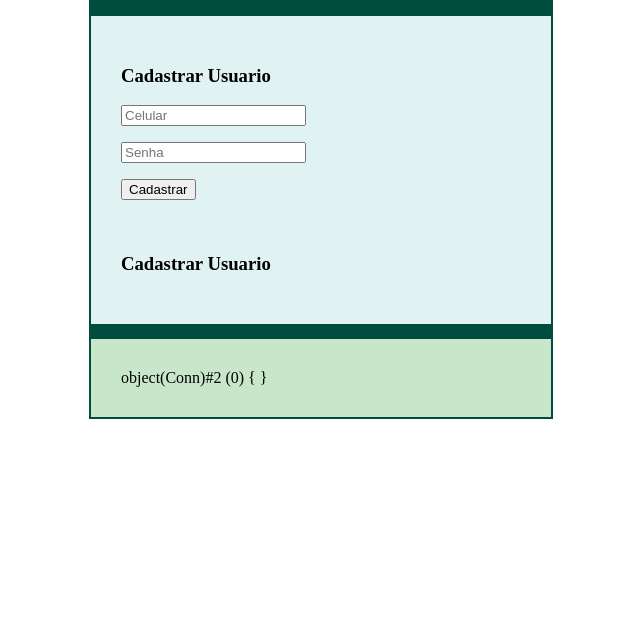
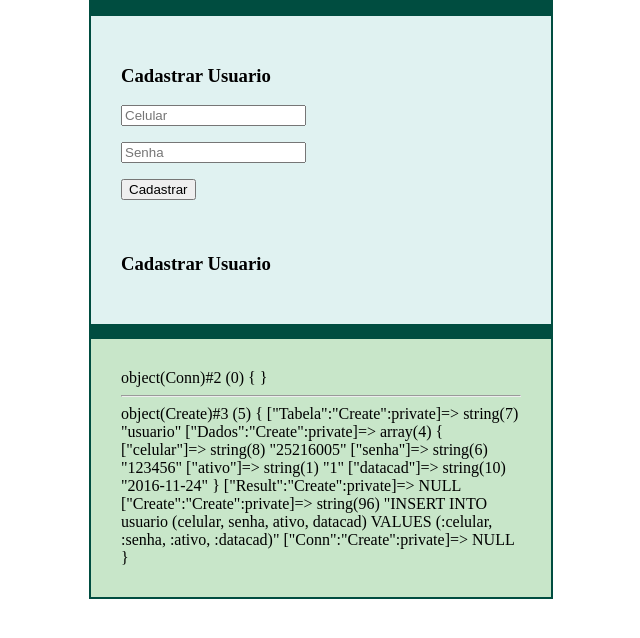
Before and after one commit to lmideias/MyAdventure, a PHP site: page /app-Users/index.php in a window 1280 px wide. Shown: the part 31-669 px from the top of the page, without its empty margins (319-959 px from the left). Run offline with PHP 8.4, Linux system fonts and the light colour scheme.

Commit message:
criação do insert
com falhas de busca de arquivos no pc de casa

```diff
--- /dev/null
+++ b/Inc/Classes/Create.class.php
@@ -0,0 +1,55 @@
+<?php
+
+class Create extends Conn{
+
+  private $Tabela;
+  private $Dados;
+  private $Result;
+
+  private $Create;
+  private $Conn;
+
+  //----------------------
+
+  public function ExeCreate($Tabela, array $Dados){
+    $this->Tabela = (string) $Tabela;
+    $this->Dados = $Dados;
+    $this->getSyntax();
+  }
+
+  //----------------------
+
+  public function getResult(){
+    return $this->Result;
+  }
+
+  //----------------------
+
+  private function Connect(){
+    $this->Conn = parent::getConn();
+    $this->Create = $this->Conn->prepare($this->Create);
+  }
+
+  private function getSyntax(){
+     $Fileds = implode(', ', array_keys($this->Dados));
+     $Places = ":" . implode(', :', array_keys($this->Dados));
+     $this->Create = "INSERT INTO {$this->Tabela} ({$Fileds}) VALUES ({$Places})";
+  }
+
+  private function Execute(){
+    $this->Connect();
+
+    try {
+      $this->Create->execute($this->Dados);
+      $this->Result = $this->Conn->lastInsertId();
+
+    } catch (PDOException $e) {
+      $this->Result = null;
+      WSErro("Erro ao cadastrar{$e->getMessage()}", $e->getCode());
+    }
+
+  }
+
+}
+
+ ?>
--- a/Inc/Config.inc.php
+++ b/Inc/Config.inc.php
@@ -6,7 +6,7 @@ define('PASS','');
 define('DB','advdata');
 
 function __autoload($Class){
-  $cDir = ['Conn'];
+  $cDir = ['Conn','Classes'];
   $iDir = null;
 
   foreach ($cDir as $dirName):
--- a/app-Users/index.php
+++ b/app-Users/index.php
@@ -35,6 +35,19 @@
            $conn = new Conn;
             var_dump($conn);
            ?>
+
+           <hr>
+
+           <?php
+
+           $Dados = ['celular'=>'25216005', 'senha'=>'123456','ativo'=>'1','datacad'=>'2016-11-24'];
+           $Cadastra = new Create;
+           $Cadastra->ExeCreate('usuario',$Dados);
+            var_dump($Cadastra);
+
+           ?>
+
+
          </div>
     </div>
 
```
Also changed, not shown: Inc/Conn/Conn.class.php (line endings or trailing spaces).
